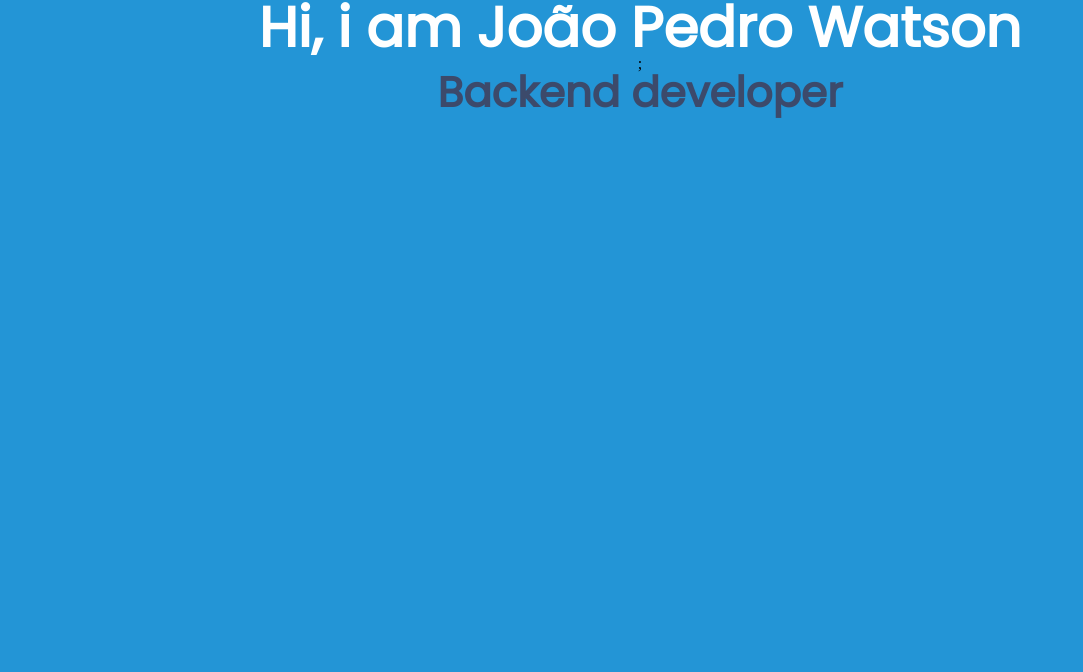
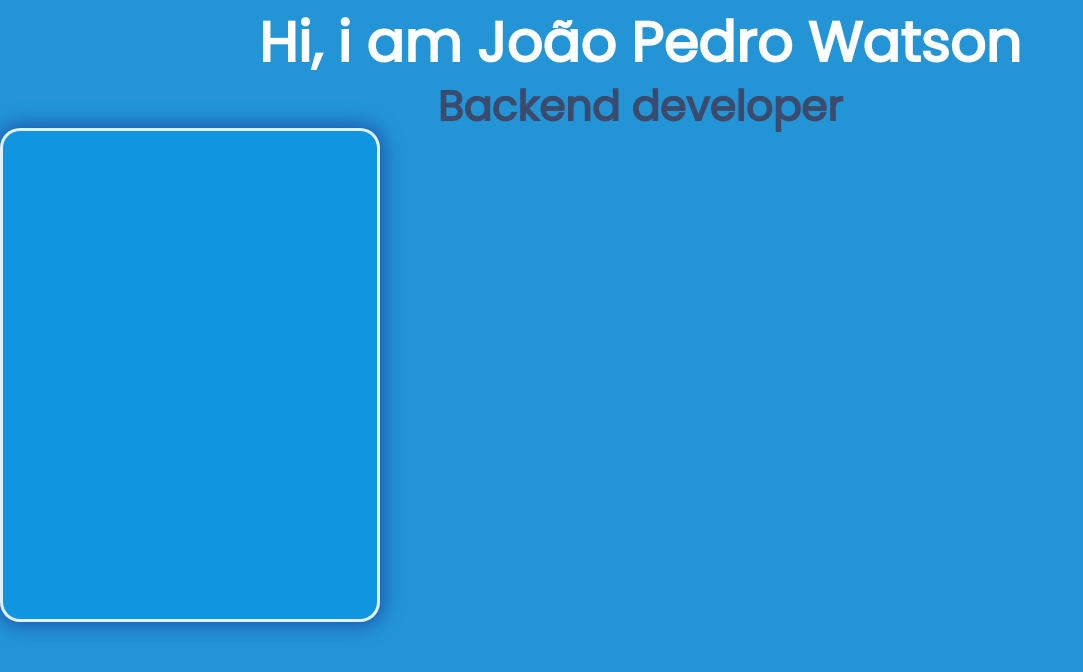
Before and after one commit to JoaoMWatson/portfolio, a React (Create React App) app: page / in a window 1280 px wide. Shown: the top 672 px of the page, without its empty margins (0-1083 px from the left). Built offline with nearby package versions, Linux system fonts and the light colour scheme.

Commit message:
ajustes no layout e na estrutura do projeto

```diff
--- a/package.json
+++ b/package.json
@@ -1,6 +1,6 @@
 {
   "name": "portifolio",
-  "version": "0.1.0",
+  "version": "3.5.8",
   "private": true,
   "dependencies": {
     "@testing-library/jest-dom": "^5.11.4",
--- a/src/App.css
+++ b/src/App.css
@@ -22,6 +22,7 @@ time, mark, audio, video {
 	font-size: 100%;
 	font: inherit;
 	vertical-align: baseline;
+	box-sizing: border-box;
 }
 /* HTML5 display-role reset for older browsers */
 article, aside, details, figcaption, figure,
--- a/src/App.js
+++ b/src/App.js
@@ -1,13 +1,15 @@
-import {} from './style.js'
-import Header from './components/header/Header'
+import { Container } from './style.js'
+import Header from './components/Header'
+import Card from './components/Card'
 
 import './App.css'
 
 function App() {
   return (
-    <div>
+    <Container>
       <Header />
-    </div>
+      <Card />
+    </Container>
   );
 }
 
--- /dev/null
+++ b/src/components/Card/index.js
@@ -0,0 +1,13 @@
+import React from 'react'
+import {Container} from './style.js'
+
+
+function Card() {
+  return (
+    <Container>
+
+    </Container>
+  )
+}
+
+export default Card
--- /dev/null
+++ b/src/components/Card/style.js
@@ -0,0 +1,13 @@
+import styled from "styled-components";
+import { fontColors, fontSize } from "../../globalStyle.js";
+
+const Container = styled.div`
+  width: 380px;
+  height: 494px;
+  background-color: #1095E0;
+  border: 3px solid rgba(255, 255, 255, 0.87);
+  box-shadow: 0px 0px 20px 3px #1A54AB;
+  border-radius: 20px;
+`;
+
+export { Container }
--- /dev/null
+++ b/src/components/Header/index.js
@@ -0,0 +1,13 @@
+import React from "react";
+import { Title, Wrapper, Container, Logo } from "./style.js";
+
+export default function Header() {
+  return(
+    <Container>
+      <Wrapper>
+        <Title primary>Hi, i am João Pedro Watson</Title>
+        <Title>Backend developer</Title>
+      </Wrapper>
+    </Container>
+  )
+}
--- /dev/null
+++ b/src/components/Header/style.js
@@ -0,0 +1,39 @@
+import styled from "styled-components";
+import { fontSize, fontColors } from "../../globalStyle.js";
+
+const Title = styled.h1`
+  color: ${(props) =>
+    props.primary ? fontColors.primary : fontColors.secondary};
+  font-size: ${(props) =>
+    props.primary ? fontSize.title.primary : fontSize.title.secondary};
+  font-family: "Poppins";
+  font-weight: 900;
+  margin-top:15px
+`;
+
+const Wrapper = styled.div`
+  display: flex;
+  flex-direction: column;
+  align-content: center;
+  justify-content: center;
+  align-items: center;
+  width: max-content;
+`;
+
+const Container = styled.header`
+  display: flex;
+  flex-direction: row;
+  align-content: center;
+  justify-content: center;
+  align-items: center;
+  width: 100%;
+`;
+
+const Logo = styled.image`
+  padding:10px;
+  width: 100px;
+  height: 100px;
+  flex: 0;
+`;
+
+export { Container, Wrapper, Title, Logo };
--- a/src/components/header/Header.js
+++ /dev/null
@@ -1,11 +0,0 @@
-import React from "react";
-import { Title, Container } from "./style.js";
-
-export default function Header() {
-  return(
-    <Container>
-      <Title primary>Hi, i am João Pedro Watson</Title>;
-      <Title>Backend developer</Title>
-    </Container>
-  )
-}
--- a/src/components/header/style.js
+++ /dev/null
@@ -1,22 +0,0 @@
-import styled from "styled-components";
-import { fontSize, fontColors } from "../../globalStyle.js";
-
-const Title = styled.h1`
-  color: ${(props) =>
-    props.primary ? fontColors.primary : fontColors.secondary};
-  font-size: ${(props) =>
-    props.primary ? fontSize.primary : fontSize.secondary};
-  font-family: "Poppins";
-  font-weight:900;
-`;
-
-const Container = styled.header`
-  display: flex;
-  flex-direction:column;
-  align-content:center;
-  justify-content:center;
-  align-items:center
-
-`;
-
-export { Container, Title };
--- a/src/globalStyle.js
+++ b/src/globalStyle.js
@@ -4,11 +4,22 @@ const fontColors = {
 }
 
 const fontSize = {
-  primary: '3.5rem',
-  secondary: '2.625rem'
+  title: {
+    primary: '3.5rem',
+    secondary: '2.625rem',
+  }
+}
+
+const breakpoints = {
+  sm: "576px",
+  md: "768px",
+  lg: "992px",
+  xl: "1200px",
+  xxl: "1400px"
 }
 
 export {
   fontColors,
-  fontSize
+  fontSize,
+  breakpoints
 };
--- a/src/style.js
+++ b/src/style.js
@@ -0,0 +1,8 @@
+import styled from "styled-components";
+import { breakpoints } from "./globalStyle";
+
+const Container = styled.div`
+  height:100vh
+`;
+
+export { Container };
```
Also changed, not shown: src/assets/images/logo.png (added).
